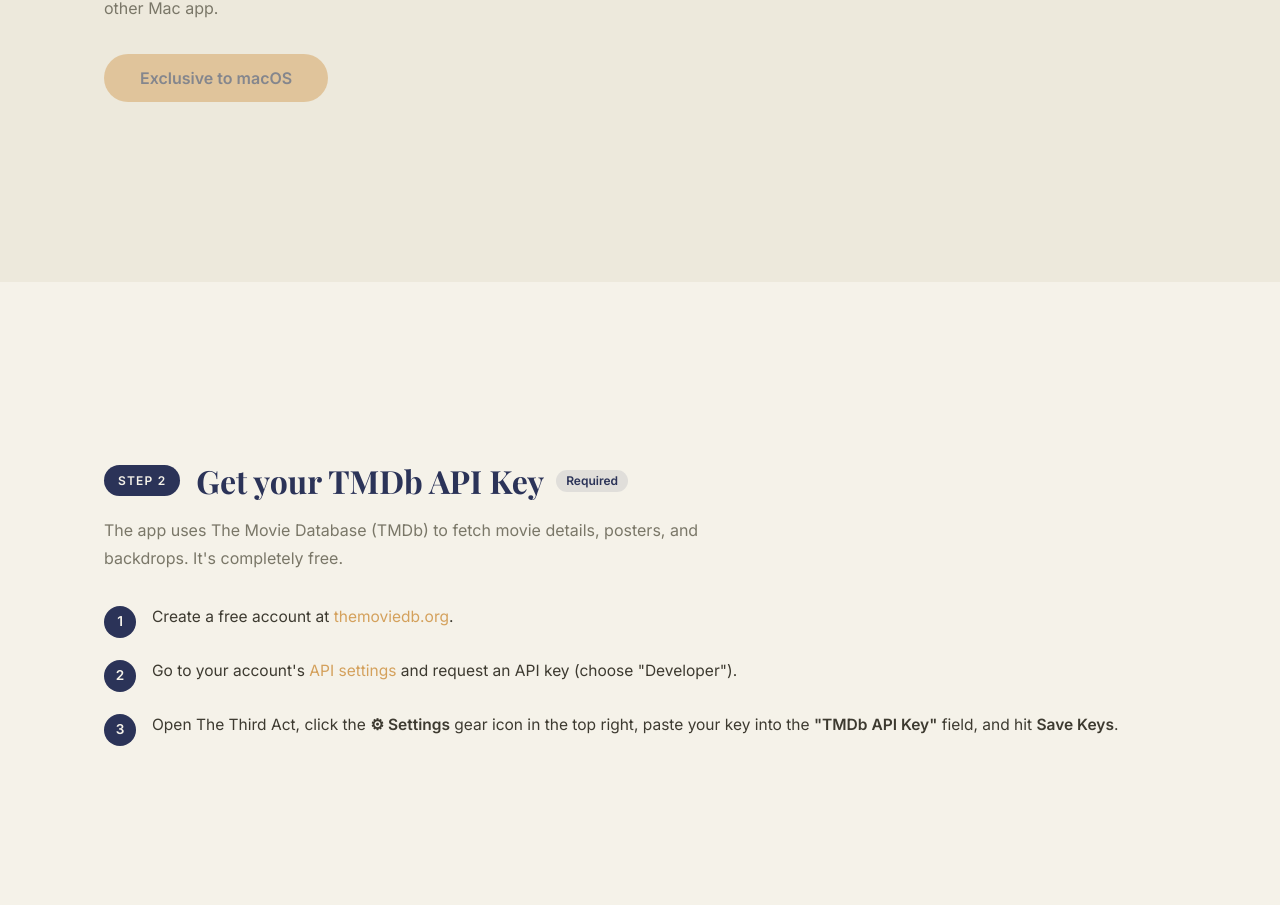
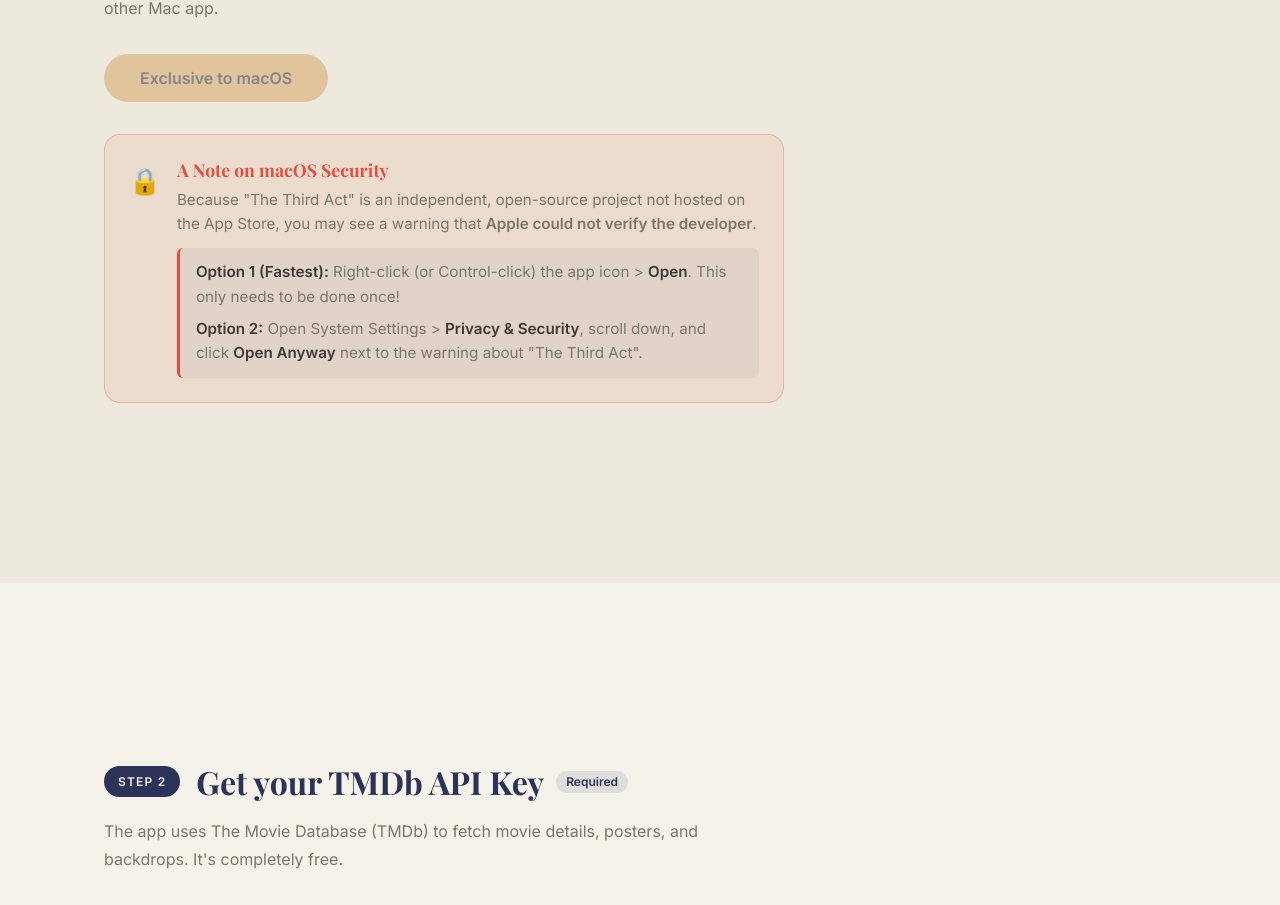
Before and after one commit to joshndala/third-act, a Vue app in the folder landing-page/: page /setup in a window 1280 px wide. Shown: the part 1838-2743 px from the top of the page. Built offline with nearby package versions, Linux system fonts and the light colour scheme; a web font is replaced by a local one.

Commit message:
feat: Add macOS security warning and instructions to the setup view.

```diff
--- a/landing-page/src/views/SetupView.vue
+++ b/landing-page/src/views/SetupView.vue
@@ -73,6 +73,21 @@
         class="btn-primary"
       >Download for Mac ↓</a>
       <button v-else class="btn-primary is-disabled">Exclusive to macOS</button>
+
+      <!-- MacOS Security Warning -->
+      <div class="security-tip">
+        <span class="lock-icon">🔒</span>
+        <div class="security-content">
+          <h3>A Note on macOS Security</h3>
+          <p>
+            Because "The Third Act" is an independent, open-source project not hosted on the App Store, you may see a warning that <strong>Apple could not verify the developer</strong>.
+          </p>
+          <div class="security-instruction">
+            <p><strong>Option 1 (Fastest):</strong> Right-click (or Control-click) the app icon > <strong>Open</strong>. This only needs to be done once!</p>
+            <p style="margin-top: 8px;"><strong>Option 2:</strong> Open System Settings > <strong>Privacy & Security</strong>, scroll down, and click <strong>Open Anyway</strong> next to the warning about "The Third Act".</p>
+          </div>
+        </div>
+      </div>
     </div>
   </section>
 
@@ -412,6 +427,43 @@
 }
 .gemini-tip strong { color: var(--gold); }
 
+/* ── Security Hint ──────────────────────────────────── */
+.security-tip {
+  display: flex;
+  gap: 16px;
+  background: rgba(231, 76, 60, 0.08);
+  border: 1px solid rgba(231, 76, 60, 0.3);
+  border-radius: var(--card-radius);
+  padding: 24px;
+  margin-top: 32px;
+  max-width: 680px;
+}
+.lock-icon {
+  font-size: 1.6rem;
+  flex-shrink: 0;
+  margin-top: 2px;
+}
+.security-content h3 {
+  color: #e74c3c;
+  font-size: 1.1rem;
+  margin-bottom: 8px;
+}
+.security-content p {
+  color: var(--ink-muted);
+  font-size: 0.95rem;
+  line-height: 1.6;
+}
+.security-instruction {
+  margin-top: 12px;
+  background: rgba(43,51,88,0.05); /* very light navy */
+  padding: 12px 16px;
+  border-radius: 6px;
+  border-left: 3px solid #e74c3c;
+}
+.security-instruction strong {
+  color: var(--ink);
+}
+
 /* ── Done ───────────────────────────────────────────── */
 .done-section {
   background: var(--gold);
```
